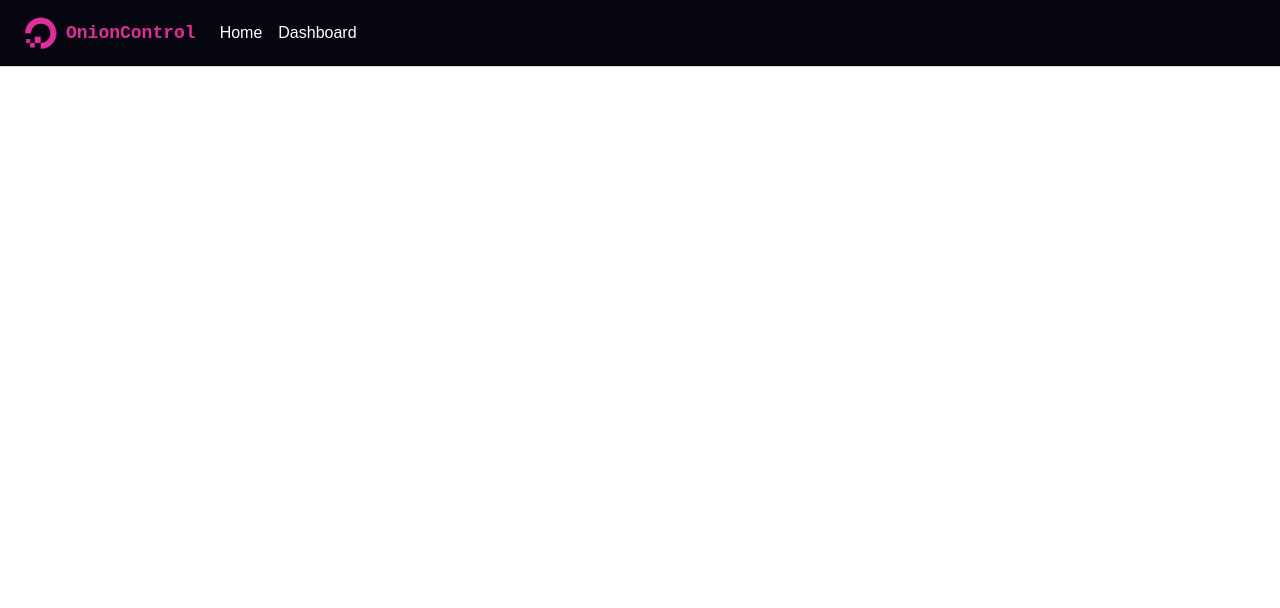
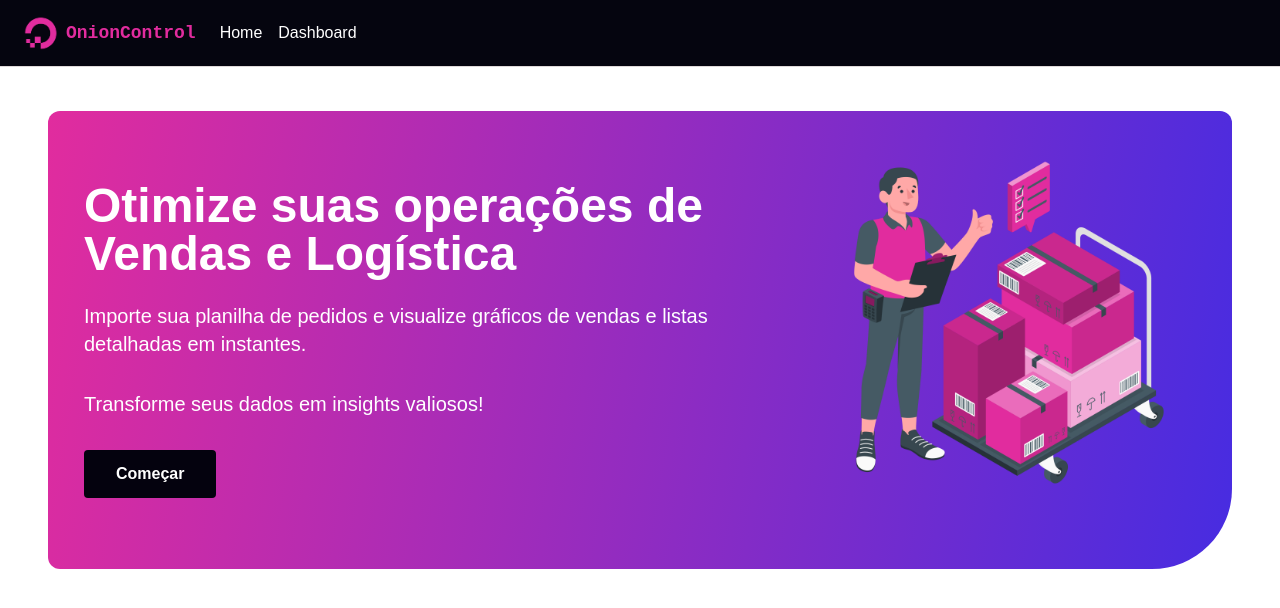
Before and after one commit to naluhfvc/OnionControl, a React (Vite) app in the folder onion-client/: page / in a window 1280 px wide. Shown: the top 608 px of the page. Built offline with nearby package versions, Linux system fonts and the light colour scheme.

Commit message:
add banner

```diff
--- a/onion-client/src/App.jsx
+++ b/onion-client/src/App.jsx
@@ -1,13 +1,13 @@
 import React from "react";
 import { Route, Routes } from "react-router-dom";
-import Dashboard from "./pages/Dashboard/Dashboard";
-import Home from "./pages/Home/Home";
+import HomePage from "./pages/Home/Home";
+import DashboardPage from "./pages/Dashboard/Dashboard";
 
 const App = () => {
     return (
         <Routes>
-            <Route path="/" element={<Home />} />
-            <Route path="/Dashboard" element={<Dashboard />} />
+            <Route path="/" element={<HomePage />} />
+            <Route path="/Dashboard" element={<DashboardPage />} />
         </Routes>
     );
 };
--- /dev/null
+++ b/onion-client/src/components/Banner/Banner.jsx
@@ -0,0 +1,30 @@
+import banner from "../../assets/bannerimage.png";
+
+const Banner = () => {
+    return (
+        <div className="gradientBg rounded-xl rounded-br-[80px] md:p-9 px-4 py-9">
+            <div className="flex flex-col md:flex-row-reverse justify-between items-center gap-10">
+                <div>
+                    <img src={banner} className="lg:h-[386px]" />
+                </div>
+                <div className="md:w-3/5">
+                    <h2 className="md:text-5xl text-4xl font-bold text-white mb-6 leaning-relaxed">
+                        Otimize suas operações de Vendas e Logística
+                    </h2>
+                    <p className="text-white text-xl mb-8">
+                        Importe sua planilha de pedidos e visualize gráficos de
+                        vendas e listas detalhadas em instantes.
+                    </p>
+                    <p className="text-white text-xl mb-8">
+                        Transforme seus dados em insights valiosos!
+                    </p>
+                    <div>
+                        <button className="btn">Começar</button>
+                    </div>
+                </div>
+            </div>
+        </div>
+    );
+};
+
+export default Banner;
--- a/onion-client/src/index.css
+++ b/onion-client/src/index.css
@@ -5,3 +5,11 @@
 :root {
   @apply font-poppins;
 }
+
+.gradientBg{
+    background: linear-gradient(99deg, #E12C9E 0%, #472ce1 100%);
+}
+
+.btn {
+   @apply py-3 px-8 font-semibold rounded transition-all duration-300 bg-black text-white hover:bg-secondary;
+}
--- a/onion-client/src/pages/Dashboard/Dashboard.jsx
+++ b/onion-client/src/pages/Dashboard/Dashboard.jsx
@@ -1,10 +1,10 @@
-import react from "react";
+import React from "react";
 import Navbar from "../../components/Navbar/Navbar";
 
-const Dashboard = () => {
+const DashboardPage = () => {
     return <div>
         <Navbar/>
     </div>;
 };
 
-export default Dashboard;
+export default DashboardPage;
--- a/onion-client/src/pages/Home/Home.jsx
+++ b/onion-client/src/pages/Home/Home.jsx
@@ -1,12 +1,16 @@
-import react from "react";
+import React from "react";
 import Navbar from "../../components/Navbar/Navbar";
+import Banner from "../../components/Banner/Banner";
 
-const Home = () => {
+const HomePage = () => {
     return (
         <div>
             <Navbar />
+            <div className="md:px-12 p-4 max-w-screen-2xl mx-auto xl:mt-7 mt-16">
+                <Banner />
+            </div>
         </div>
     );
 };
 
-export default Home;
+export default HomePage;
--- a/onion-client/tailwind.config.js
+++ b/onion-client/tailwind.config.js
@@ -6,6 +6,7 @@ export default {
             pink: "#e12c9e",
             black: "#02020cfb",
             white: "#fff",
+            secondary : "#472ce1",
         },
         fontFamily: {
             mono: ["JetBrains Mono", "monospace"],
```
Also changed, not shown: onion-client/src/assets/bannerimage.png (added).
